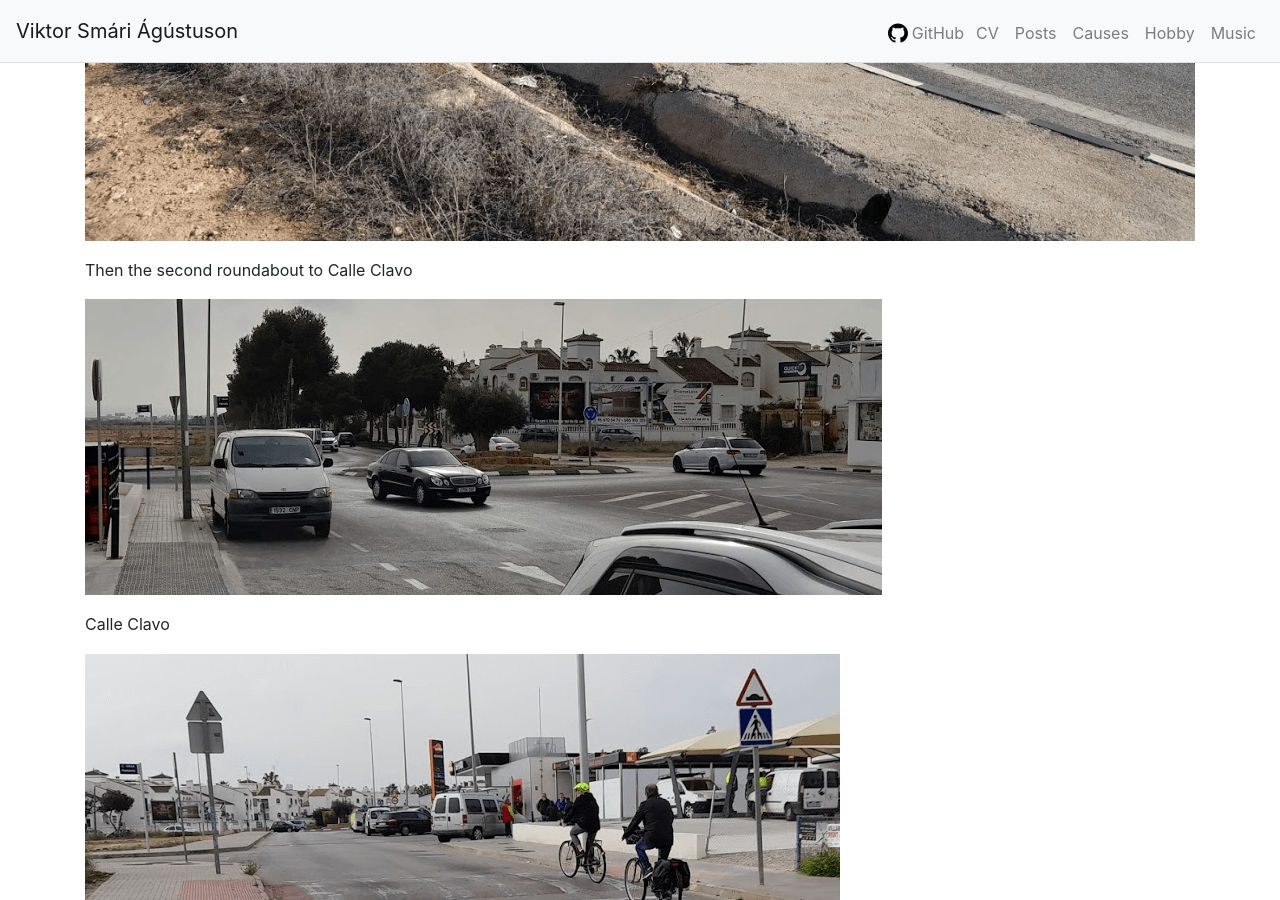
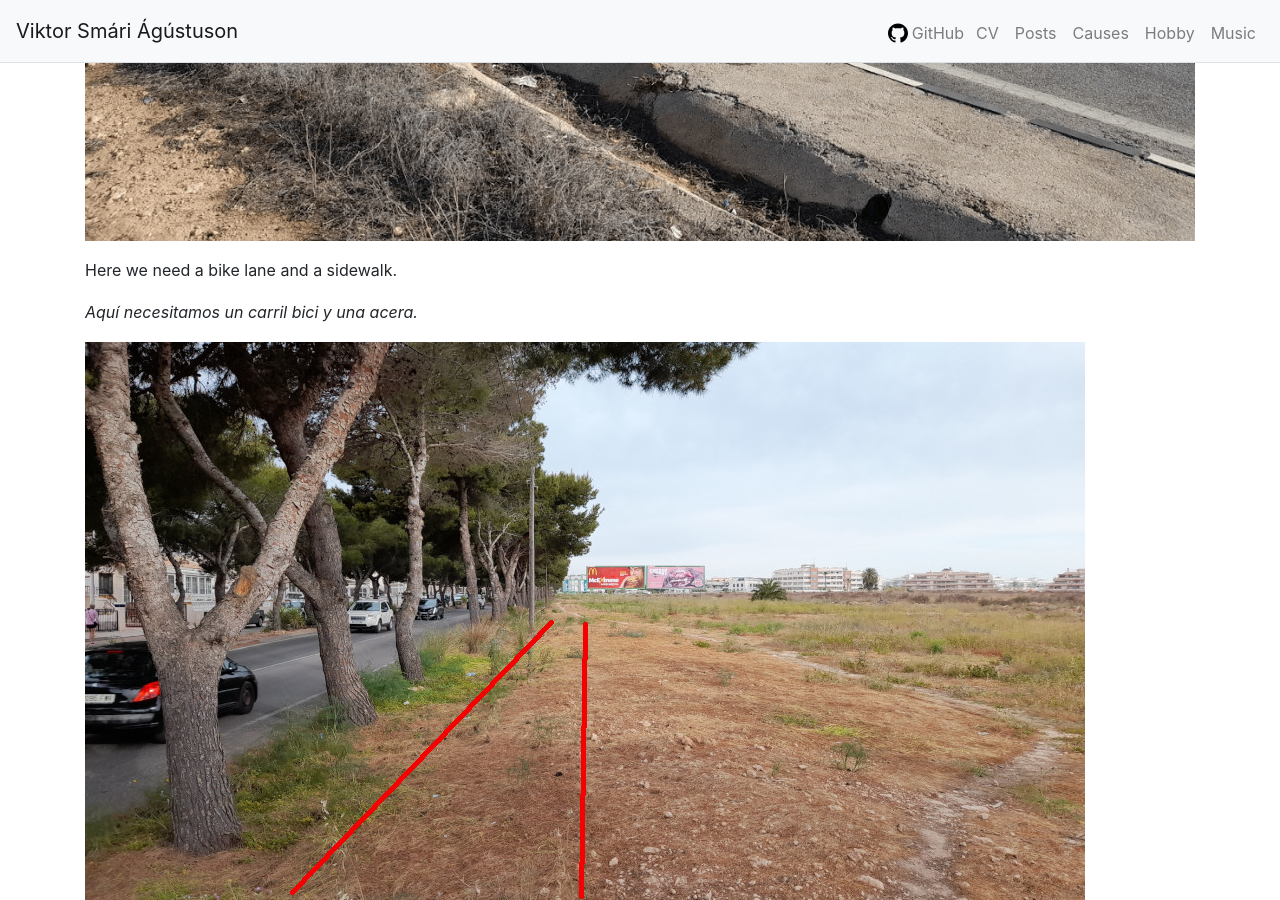
Before and after one commit to viktorsmari/viktorsmari.github.io, a Jekyll site: the page built from villamartin.md, in a window 1280 px wide and 900 px high, scrolled down 3793 px. Built offline with Jekyll 4.4.1, drawn with Linux system fonts in a browser that asks for light colours; comment, search, counter and statistics services are not loaded.

Commit message:
Add picture for Villamartin missing bike lane

```diff
--- a/villamartin.md
+++ b/villamartin.md
@@ -38,6 +38,12 @@ _Click the image above to open in Google Maps_
 
 <img src="/assets/orihuela/villamartin3.png" class="img-fluid" />
 
+Here we need a bike lane and a sidewalk.
+
+<i>Aquí necesitamos un carril bici y una acera.<i>
+
+<img src="/assets/orihuela/villamartin_trees.jpg" class="img-fluid" alt="Missing bike lane on Ctra de Villamartin" />
+
 Then the second roundabout to Calle Clavo
 
 <img src="/assets/orihuela/villamartin4.png" class="img-fluid" />
```
Also changed, not shown: assets/orihuela/villamartin_trees.jpg (added).
